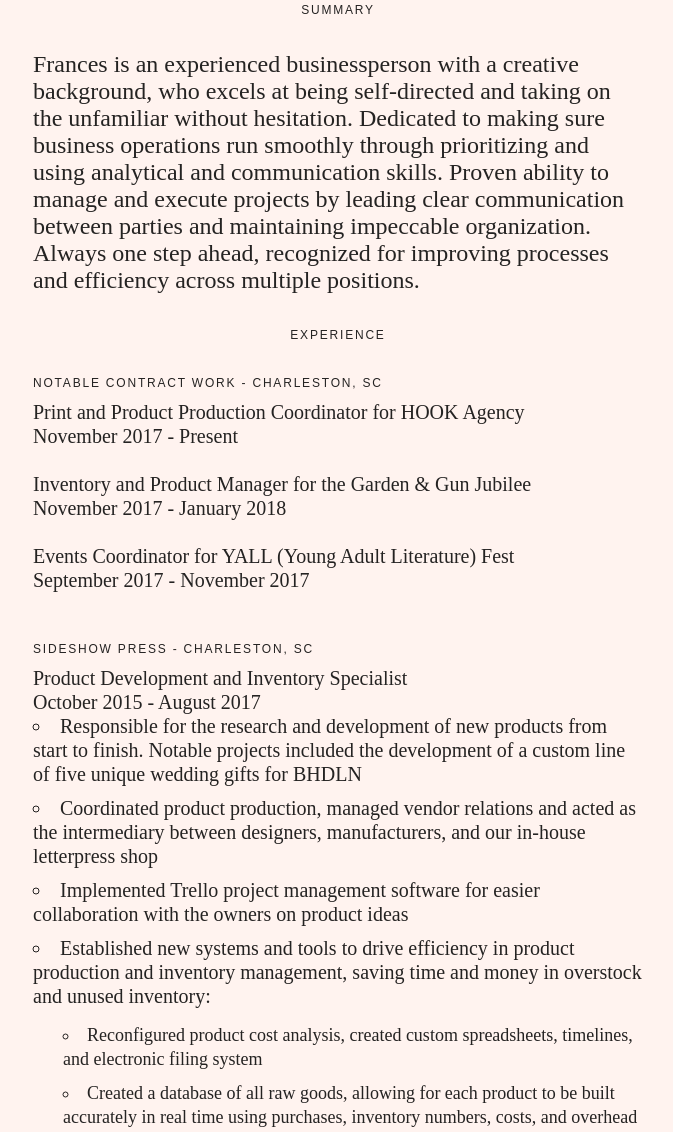
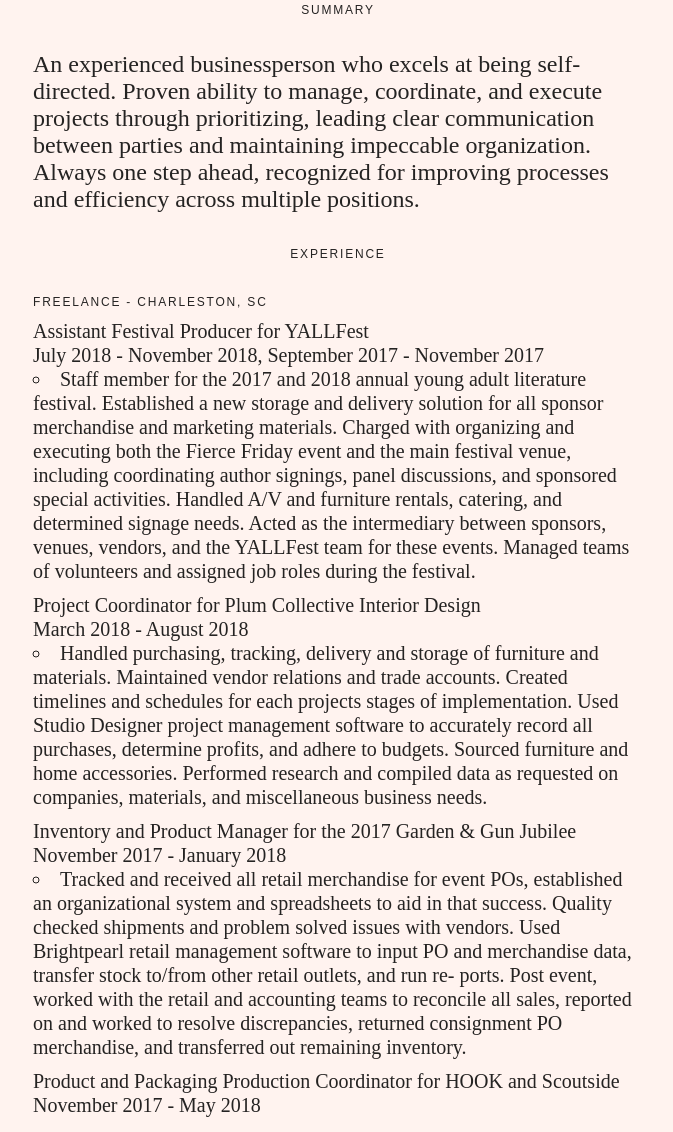
Before and after one commit to francesoliver/francesoliver.github.io, a plain HTML site: page resume.html in a window 1280 px wide. Shown: the part 151-1283 px from the top of the page, without its empty margins (302-975 px from the left). Drawn offline with Linux system fonts and the light colour scheme; a small style sheet from the web is missing.

Commit message:
resume updates

```diff
--- a/resume.html
+++ b/resume.html
@@ -30,25 +30,32 @@
     <div class="twelve columns">
       <h3 class="center" style="margin-bottom:34px;">Summary</h3>
       <p>
-        <strong>Frances is an experienced businessperson with a creative background,</strong> who excels at being self-directed and taking on the unfamiliar without hesitation. Dedicated to making sure business operations run smoothly through prioritizing and using analytical and communication skills. Proven ability to manage and execute projects by leading clear communication between parties and maintaining impeccable organization. Always one step ahead, recognized for improving processes and efficiency across multiple positions.
+        An experienced businessperson who excels at being self-directed. Proven ability to manage, coordinate, and execute projects through prioritizing, leading clear communication between parties and maintaining impeccable organization. Always one step ahead, recognized for improving processes and efficiency across multiple positions.
       </p>
     </div>
 
     <div class="twelve columns">
       <h3 class="center" style="margin-bottom:34px;">Experience</h3>
 
-      <h3>Notable Contract Work - Charleston, SC</h3>
+      <h3>Freelance - Charleston, SC</h3>
         <ul>
-          <strong>
-            Print and Product Production Coordinator for HOOK Agency
-          </br>November 2017 - Present
-        </br></br>
-            Inventory and Product Manager for the Garden & Gun Jubilee
-          </br>November 2017 - January 2018
-        </br></br>
-            Events Coordinator for YALL (Young Adult Literature) Fest
-          </br>September 2017 - November 2017
-          </strong>
+          <strong>Assistant Festival Producer for YALLFest</br>July 2018 - November 2018, September 2017 - November 2017</strong>
+          <li>
+            Staff member for the 2017 and 2018 annual young adult literature festival. Established a new storage and delivery
+            solution for all sponsor merchandise and marketing materials. Charged with organizing and executing both the Fierce Friday event and the main festival venue, including coordinating author signings, panel discussions, and sponsored special activities. Handled A/V and furniture rentals, catering, and determined signage needs. Acted as the intermediary between sponsors, venues, vendors, and the YALLFest team for these events. Managed teams of volunteers and assigned job roles during the festival.
+          </li>
+
+          <strong>Project Coordinator for Plum Collective Interior Design</br>March 2018 - August 2018</strong>
+          <li>
+            Handled purchasing, tracking, delivery and storage of furniture and materials. Maintained vendor relations and trade accounts. Created timelines and schedules for each projects stages of implementation. Used Studio Designer project management software to accurately record all purchases, determine profits, and adhere to budgets. Sourced furniture and home accessories. Performed research and compiled data as requested on companies, materials, and miscellaneous business needs.
+          </li>
+
+          <strong>Inventory and Product Manager for the 2017 Garden & Gun Jubilee</br>November 2017 - January 2018</strong>
+          <li>
+            Tracked and received all retail merchandise for event POs, established an organizational system and spreadsheets to aid in that success. Quality checked shipments and problem solved issues with vendors. Used Brightpearl retail management software to input PO and merchandise data, transfer stock to/from other retail outlets, and run re- ports. Post event, worked with the retail and accounting teams to reconcile all sales, reported on and worked to resolve discrepancies, returned consignment PO merchandise, and transferred out remaining inventory.
+          </li>
+
+          <strong>Product and Packaging Production Coordinator for HOOK and Scoutside</br>November 2017 - May 2018</strong>
         </ul>
     </div>
 
@@ -225,7 +232,7 @@ Supported the gallery in its daily operations, including reception, clerical wor
   <div class="twelve columns">
     <h3 class="center" style="margin-bottom:34px;">Technical Skills</h3>
       <ul>
-        PC and Mac, Microsoft (Publisher, Powerpoint, Excel, Word, Outlook), Pages, GenesisWorldwide, Google Drive, Web Commerce Management (WooCommerce), Inventory Management (Dear Systems, ShipStation) Brandwise, Authorize.net, Trello
+        PC and Mac, Microsoft (Publisher, Powerpoint, Excel, Word, Outlook), Trello, Pages, GenesisWorldwide, Google Drive, Google Docs, Web Commerce Management (WooCommerce), Inventory Management (Dear Systems, ShipStation, Bright Pearl), Brandwise, Authorize.net, Studio Designer
       </ul>
   </div>
 
```
Also changed, not shown: index.html (+1 -1 lines).
